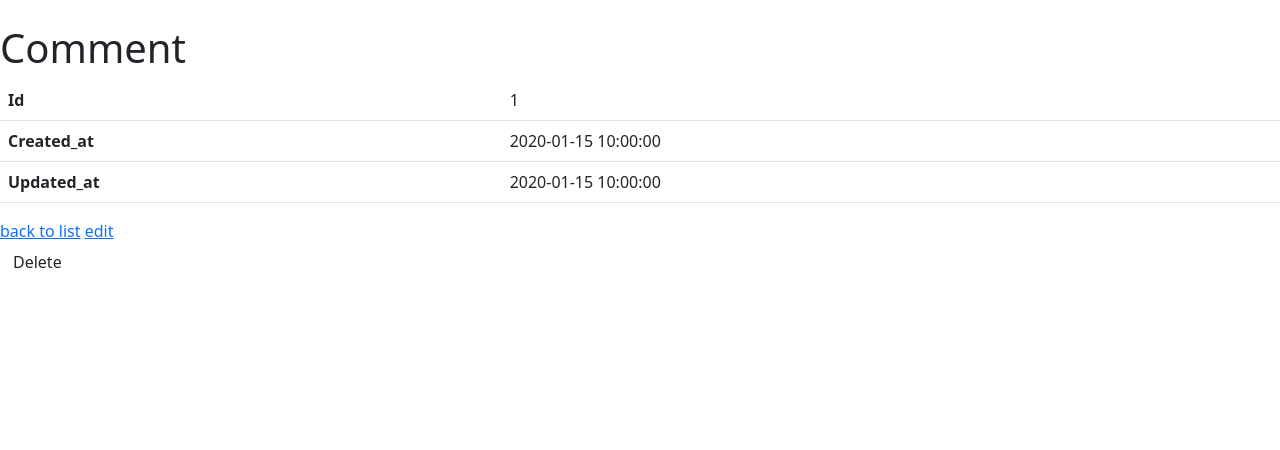
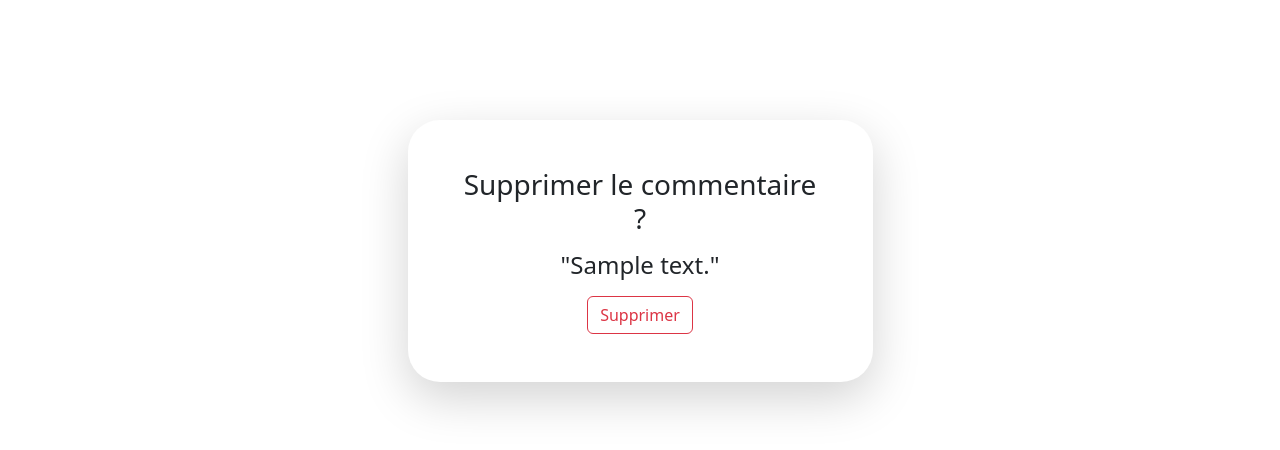
Before and after one commit to Bakayarow/festivapp, a Symfony app: template templates/comment/show.html.twig in a window 1280 px wide. Shown: the part 95-545 px from the top of the page. Run offline with Twig, Linux system fonts and the light colour scheme; the template is opened without the code that fills it: most values are stand-ins (such as "Sample title", 1, 10 or a date in 2020); some libraries are stand-ins or nearby versions.

Commit message:
delete comment

```diff
--- a/templates/comment/_delete_form.html.twig
+++ b/templates/comment/_delete_form.html.twig
@@ -1,4 +1,4 @@
 <form method="post" action="{{ path('app_comment_delete', {'id': comment.id}) }}" onsubmit="return confirm('Are you sure you want to delete this item?');">
     <input type="hidden" name="_token" value="{{ csrf_token('delete' ~ comment.id) }}">
-    <button class="btn">Delete</button>
+    <button class="btn btn-outline-danger">Supprimer</button>
 </form>
--- a/templates/comment/index.html.twig
+++ b/templates/comment/index.html.twig
@@ -9,7 +9,7 @@
                     <path d="M2.5 1a1 1 0 0 0-1 1v1a1 1 0 0 0 1 1H3v9a2 2 0 0 0 2 2h6a2 2 0 0 0 2-2V4h.5a1 1 0 0 0 1-1V2a1 1 0 0 0-1-1H10a1 1 0 0 0-1-1H7a1 1 0 0 0-1 1H2.5zm3 4a.5.5 0 0 1 .5.5v7a.5.5 0 0 1-1 0v-7a.5.5 0 0 1 .5-.5zM8 5a.5.5 0 0 1 .5.5v7a.5.5 0 0 1-1 0v-7A.5.5 0 0 1 8 5zm3 .5v7a.5.5 0 0 1-1 0v-7a.5.5 0 0 1 1 0z"/>
                 </svg>
                 <h1 class="h3 mb-3 font-weight-normal ">Commentaire supprimé !</h1>
-                <a href="{{ path('app_user_show', {'id': app.user.id}) }}" class="btn btn-outline-dark my-3">
+                <a href="{{ path('app_post_index')}}" class="btn btn-outline-dark my-3">
                     Retour à l'accueil
                 </a>
 
--- a/templates/comment/show.html.twig
+++ b/templates/comment/show.html.twig
@@ -3,6 +3,21 @@
 {% block title %}Comment{% endblock %}
 
 {% block body %}
+
+
+<div class="container d-flex justify-content-center pt-5">
+        <div class="col-md-5 p-5 shadow-lg p-3 mb-5 bg-body rounded-5 mt-5 text-center">
+
+                <h1 class="h3 mb-3 font-weight-normal ">Supprimer le commentaire ?</h1>
+
+                <h4 class="h4 mb-3 font-weight-normal fs-italic">"{{ comment.comment }}"</h4>
+
+                {{ include('comment/_delete_form.html.twig') }}
+
+
+        </div>
+    </div>
+{#
     <h1>Comment</h1>
 
     <table class="table">
@@ -16,6 +31,10 @@
                 <td>{{ comment.createdAt ? comment.createdAt|date('Y-m-d H:i:s') : '' }}</td>
             </tr>
             <tr>
+                <th>hein</th>
+                <td>{{ comment.comment }}</td>
+            </tr>
+            <tr>
                 <th>Updated_at</th>
                 <td>{{ comment.updatedAt ? comment.updatedAt|date('Y-m-d H:i:s') : '' }}</td>
             </tr>
@@ -27,4 +46,6 @@
     <a href="{{ path('app_comment_edit', {'id': comment.id}) }}">edit</a>
 
     {{ include('comment/_delete_form.html.twig') }}
+
+    #}
 {% endblock %}
```
